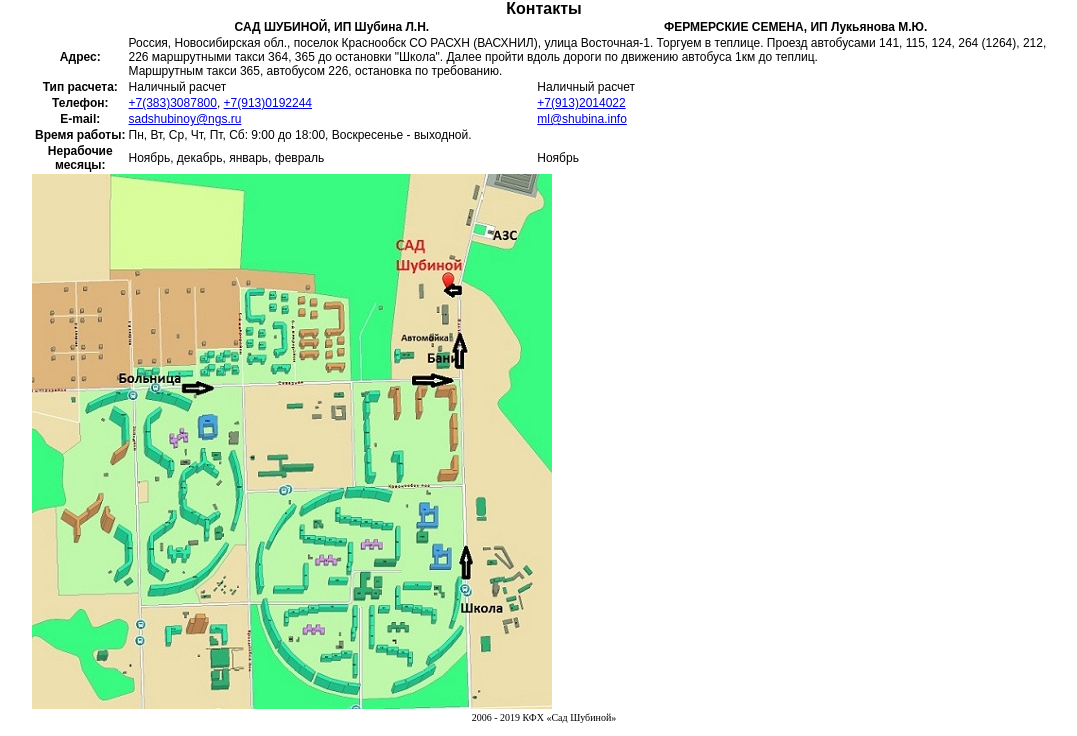
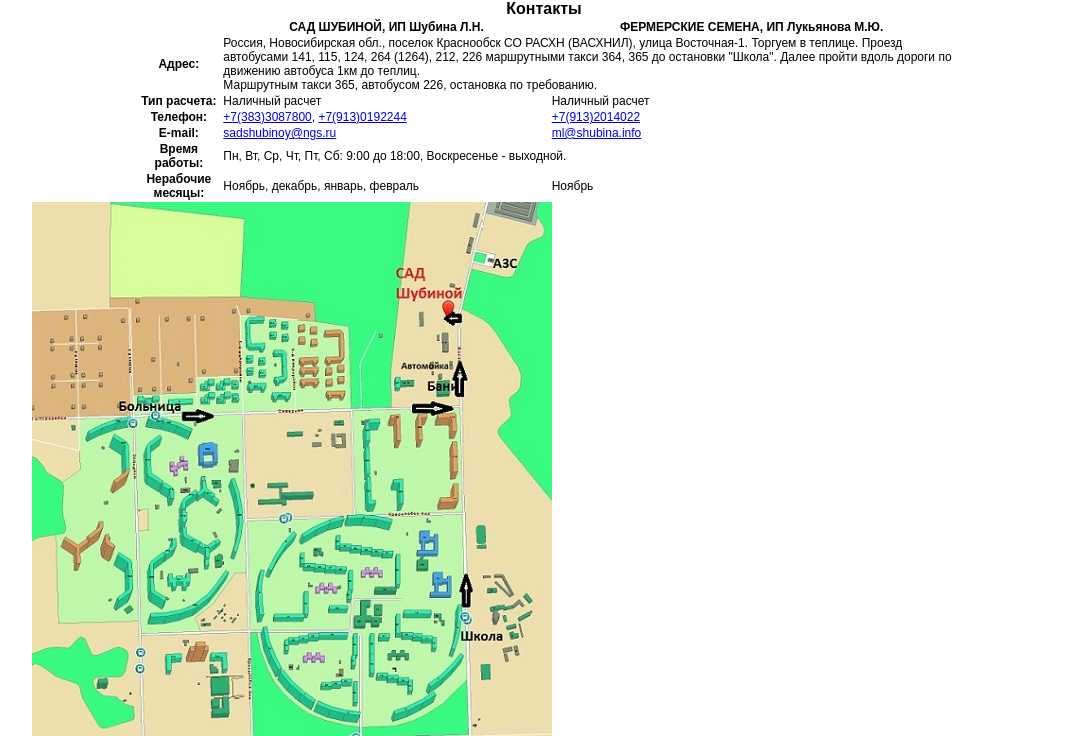
Before and after one commit to stacyluk/subina_site, a PHP site: page /contacts in a window 1280 px wide. Shown: the part 61-797 px from the top of the page, without its empty margins (96-1173 px from the left). Run offline with PHP 8.4, Linux system fonts and the light colour scheme.

Commit message:
refactor .css

```diff
--- a/public/style.css
+++ b/public/style.css
@@ -68,6 +68,12 @@
     font-family: sans-serif;
     font-size: 12px;
 }
+
+table {
+    width: 80%;
+    border: 1px;
+    margin: auto;
+}
 /*.main-menu a:before {
     content: "";
     width: 9px;
```
